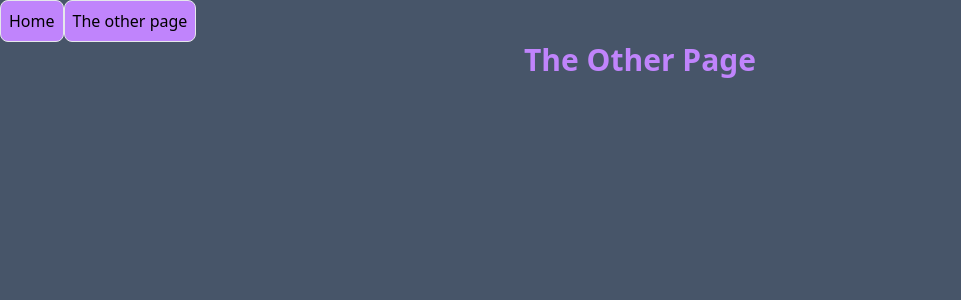
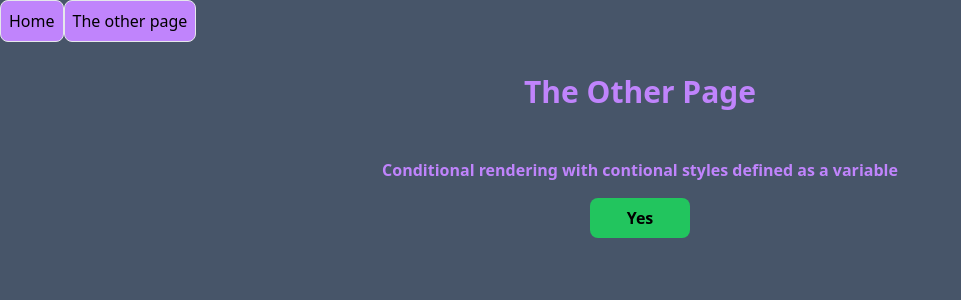
Before and after one commit to Alisoneoz/conditional-rendering-in-reactjs, a React (Create React App) app: page /theotherpage in a window 1280 px wide. Shown: the top 300 px of the page, without its empty margins (0-961 px from the left). Built offline with nearby package versions, Linux system fonts and the light colour scheme.

Commit message:
Add conditional rendering with contional styles defined as a variable

```diff
--- a/src/pages/TheOtherPage.jsx
+++ b/src/pages/TheOtherPage.jsx
@@ -1,8 +1,23 @@
 import React from 'react'
+import { useState } from "react"
 
 const TheOtherPage = () => {
+
+  const[ yesNO, setYesNo ] = useState(true);
+
+  const handleClick = () => {
+    setYesNo(!yesNO)
+  }
+
+
+  const conditionalClassName = yesNO ? "bg-green-500" : "bg-red-500";
   return (
-    <div className='justify-center flex text-purple-400 font-bold text-3xl'>The Other Page</div>
+    <div className='justify-center mx-auto'>
+      <h2 className="text-purple-400 font-bold text-3xl text-center my-8">The Other Page</h2>
+      <h3 className='text-center p-4 text-purple-400 font-bold'>Conditional rendering with contional styles defined as a variable</h3>
+      <button className={`p-2 font-bold ${conditionalClassName}`} onClick={handleClick}>{yesNO ? "Yes" : "No"} </button>
+
+    </div>
   )
 }
 
```
